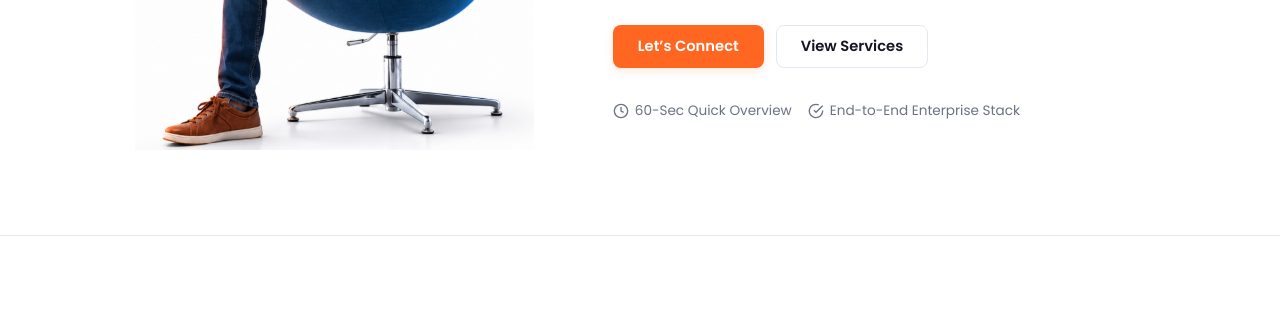
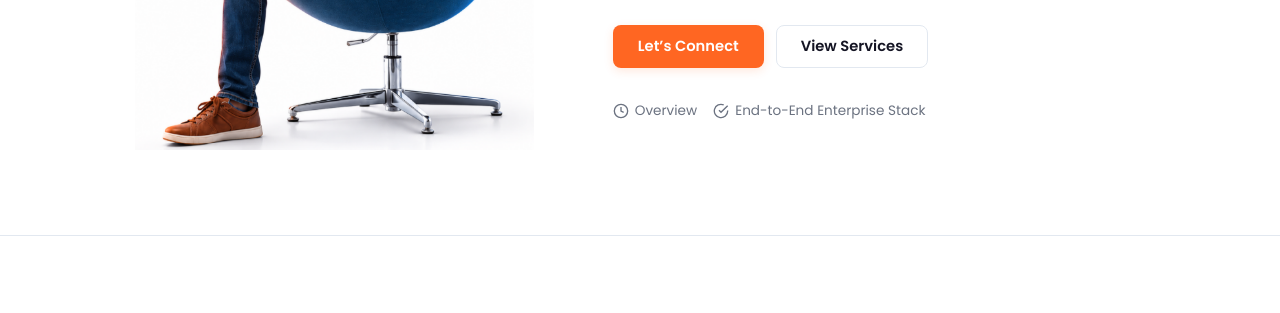
Before and after one commit to DevN25/HashG, a website built with Vite: page index.html in a window 1280 px wide. Shown: the part 487-800 px from the top of the page. Built offline with nearby package versions, Linux system fonts and the light colour scheme.

Commit message:
Update hero spec text to Overview

```diff
--- a/index.html
+++ b/index.html
@@ -122,7 +122,7 @@
           <div class="hero-quick-specs">
             <div class="spec-pill">
               <svg width="16" height="16" viewBox="0 0 24 24" fill="none" stroke="currentColor" stroke-width="2"><circle cx="12" cy="12" r="10"/><polyline points="12 6 12 12 16 14"/></svg>
-              <span>60-Sec Quick Overview</span>
+              <span>Overview</span>
             </div>
             <div class="spec-pill">
               <svg width="16" height="16" viewBox="0 0 24 24" fill="none" stroke="currentColor" stroke-width="2"><path d="M22 11.08V12a10 10 0 1 1-5.93-9.14"/><polyline points="22 4 12 14.01 9 11.01"/></svg>
```
